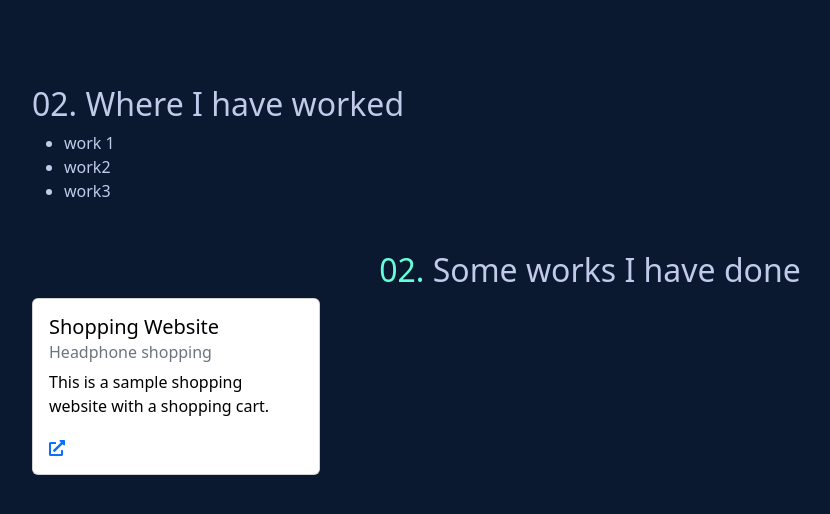
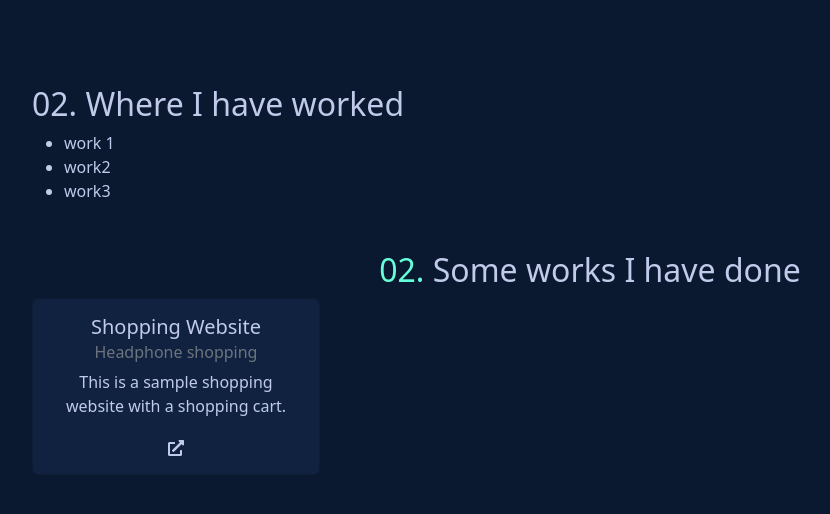
Before and after one commit to Razieh-Abedi/my-portfolio-app, a React (Create React App) app: page / in a window 1280 px wide. Shown: the part 817-1331 px from the top of the page, without its empty margins (50-880 px from the left). Built offline with nearby package versions, Linux system fonts and the light colour scheme.

Commit message:
created the project card

```diff
--- a/src/App.css
+++ b/src/App.css
@@ -30,4 +30,21 @@ h2 {
 }
 .project {
   width: 18rem;
+  transition: transform 0.5s;
+  background-color: #112240 !important;
 }
+.project:hover {
+  transform: translate(0px, -13px);
+}
+.project:hover .title {
+  color: #64ffda !important;
+}
+.link {
+  color: #c1caeb;
+  transform: scale(1);
+  transition: transform 1s;
+}
+.project:hover .link {
+  color: #64ffda;
+  transform: scale(1.3);
+}
--- a/src/components/Work.jsx
+++ b/src/components/Work.jsx
@@ -11,24 +11,18 @@ function Work() {
       <div className="container">
         <div className="row">
           <div className="col">
-            <div className="card project">
+            <div className="card project text-center">
               <div className="card-body">
-                <h5 className="card-title text-black">Shopping Website</h5>
+                <h5 className="card-title title">Shopping Website</h5>
                 <h6 className="card-subtitle mb-2 text-muted">
                   Headphone shopping
                 </h6>
-                <p className="card-text text-black">
+                <p className="card-text">
                   This is a sample shopping website with a shopping cart.
                 </p>
-                <a
-                  href="https://razieh-abedi.github.io/shopping-cart/"
-                  class="card-link"
-                >
-                  <FaExternalLinkAlt />
+                <a href="https://razieh-abedi.github.io/shopping-cart/">
+                  <FaExternalLinkAlt className="link" />
                 </a>
-                {/* <a href="#" class="card-link">
-                  Another link
-                </a> */}
               </div>
             </div>
           </div>
```
